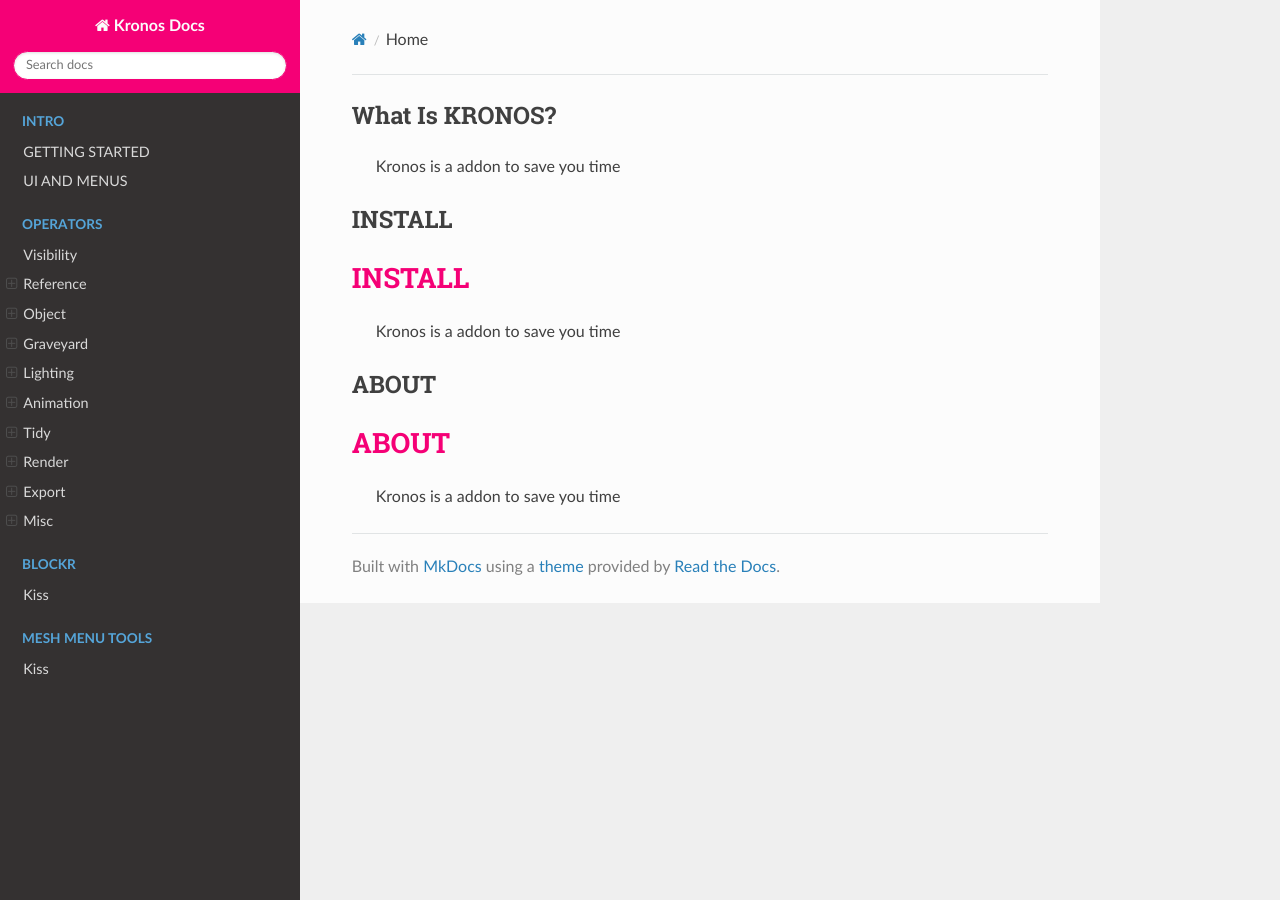
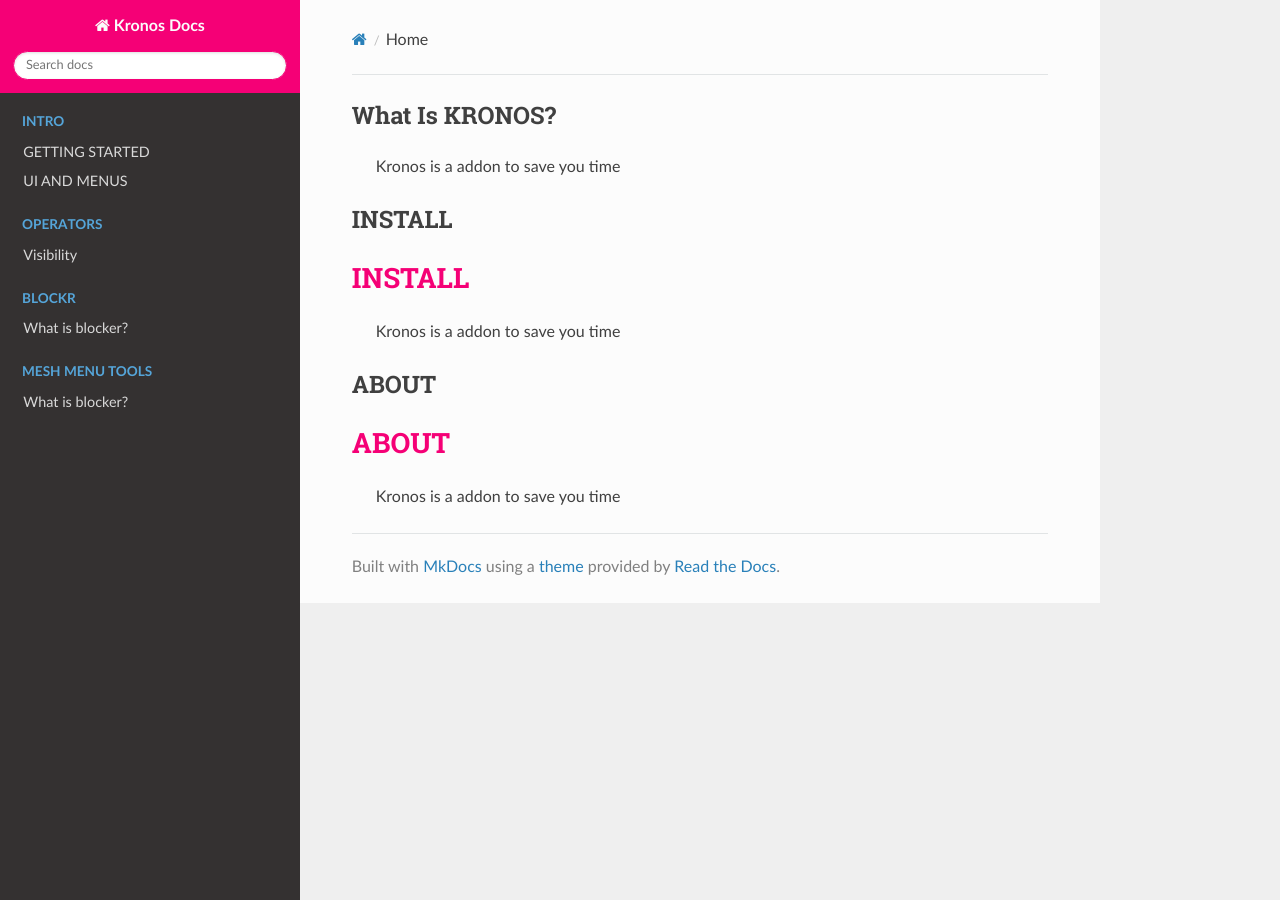
Before and after one commit to CGLIFE7/KronosDocs, an MkDocs documentation site: the page built from docs/docs/index.md, in a window 1280 px wide. Built offline with MkDocs 1.6.1, drawn with Linux system fonts in a browser that asks for light colours; nearby versions of some CDN libraries; some of the changed lines change nothing that is shown.

Commit message:
Update mkdocs.yml

```diff
--- a/docs/mkdocs.yml
+++ b/docs/mkdocs.yml
@@ -22,30 +22,30 @@
 
     - Visibility: tutorial/visibility.md
 
-    - Reference:
-        - Kiss: tutorial/kiss.md
+    # - Reference:
+    #     - Kiss: tutorial/kiss.md
 
-    - Object:
-        - Kiss: tutorial/kiss.md
+    # - Object:
+    #     - Kiss: tutorial/kiss.md
 
 
 
-    - Graveyard:
-        - Kiss: tutorial/kiss.md
+    # - Graveyard:
+    #     - Kiss: tutorial/kiss.md
 
-    - Lighting:
-        - Kiss: tutorial/kiss.md
-    - Animation:
-        - Kiss: tutorial/kiss.md
-    - Tidy:
-        - Kiss: tutorial/kiss.md
-    - Render:
-        - Kiss: tutorial/kiss.md
+    # - Lighting:
+    #     - Kiss: tutorial/kiss.md
+    # - Animation:
+    #     - Kiss: tutorial/kiss.md
+    # - Tidy:
+    #     - Kiss: tutorial/kiss.md
+    # - Render:
+    #     - Kiss: tutorial/kiss.md
 
-    - Export:
-        - Kiss: tutorial/kiss.md
-    - Misc:
-        - Kiss: tutorial/kiss.md
+    # - Export:
+    #     - Kiss: tutorial/kiss.md
+    # - Misc:
+    #     - Kiss: tutorial/kiss.md
 
 
   - BLOCKR:
```
